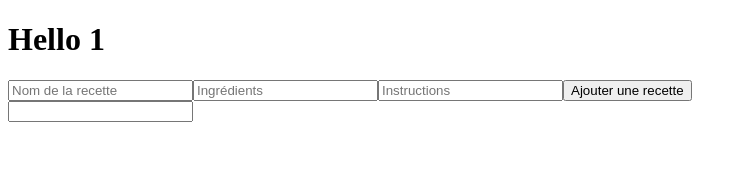
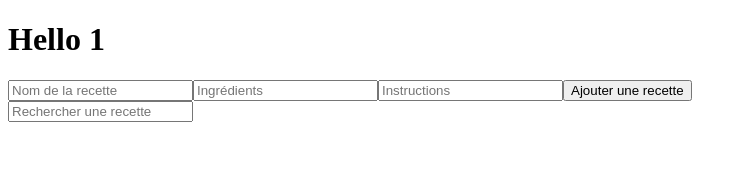
Before and after one commit to 1ouiss/recipe-list-react, a React (Create React App) app: page /recipes/1 in a window 1280 px wide. Shown: the top 191 px of the page, without its empty margins (0-747 px from the left). Built offline with nearby package versions, Linux system fonts and the light colour scheme.

Commit message:
remove state inutil and add component for search recipe

```diff
--- a/src/App.jsx
+++ b/src/App.jsx
@@ -4,20 +4,16 @@ import { useState } from "react";
 
 import { BrowserRouter, Routes, Route } from "react-router-dom";
 
-function App() {
-  const [isConnected, setIsConnected] = useState(false);
+const App = () => {
   const [pseudo, setPseudo] = useState("");
 
   return (
     <BrowserRouter>
       <Routes>
-        <Route path="/" element={<FormConnect isConnected={isConnected} setIsConnected={setIsConnected} pseudo={pseudo} setPseudo={setPseudo}/>}/>
+        <Route path="/" element={<FormConnect pseudo={pseudo} setPseudo={setPseudo}/>}/>
         <Route path="/recipes/:pseudo" element={<RecipeList/>}/>
       </Routes>
     </BrowserRouter>
-    // <div className="App">
-    //   {isConnected ? <RecipeList pseudo={pseudo}/> : <FormConnect setIsConnected={setIsConnected} pseudo={pseudo} setPseudo={setPseudo}/>}
-    // </div>
   );
 }
 
--- a/src/components/FormConnect.jsx
+++ b/src/components/FormConnect.jsx
@@ -3,7 +3,6 @@ const FormConnect = (props) => {
     const handleSubmit = (e) => {
         e.preventDefault();
         if (props.pseudo !== '') {
-            props.setIsConnected(true);
             window.location.href = `/recipes/${props.pseudo}`;
         }else{
             alert('Veuillez renseigner un pseudo');
--- a/src/components/RecipeList.jsx
+++ b/src/components/RecipeList.jsx
@@ -2,16 +2,11 @@ import FormRecipe from "./FormRecipe";
 import { useState, useEffect } from "react";
 import CardRecipe from "./CardRecipe";
 import { useParams } from "react-router-dom";
+import SearchRecipe from "./SearchRecipe";
 
 const RecipeList = () => {
     const pseudo = useParams().pseudo;
     const [recipes, setRecipes] = useState([]);
-
-    const handleChangeSearch = (e) => {
-        const { value } = e.target;
-        const recipesSearch = recipes.filter((recipe) => recipe.title.toLowerCase().includes(value.toLowerCase()));
-        setRecipes(recipesSearch);
-    };
 
     const getLocalStorage = () => {
         const recipesLocalStorage = JSON.parse(localStorage.getItem(pseudo));
@@ -28,7 +23,7 @@ const RecipeList = () => {
         <div>
             <h1>Hello {pseudo}</h1>
             <FormRecipe pseudo={pseudo} recipes={recipes} setRecipes={setRecipes}/>
-            <input type="search" name="search" onChange={handleChangeSearch}/>
+            <SearchRecipe recipes={recipes} setRecipes={setRecipes}/>
             <ul>
                 {recipes.map((recipe, index) => {
                     if (recipe.pseudo === pseudo) {
--- /dev/null
+++ b/src/components/SearchRecipe.jsx
@@ -0,0 +1,16 @@
+const SearchRecipe = ({recipes, setRecipes}) => {
+
+    const handleChangeSearch = (e) => {
+        const { value } = e.target;
+        const recipesSearch = recipes.filter((recipe) => recipe.title.toLowerCase().includes(value.toLowerCase()));
+        setRecipes(recipesSearch);
+    };
+
+    return (
+        <form>
+            <input type="text" placeholder="Rechercher une recette" onChange={handleChangeSearch}/>
+        </form>
+     );
+}
+
+export default SearchRecipe;
```
